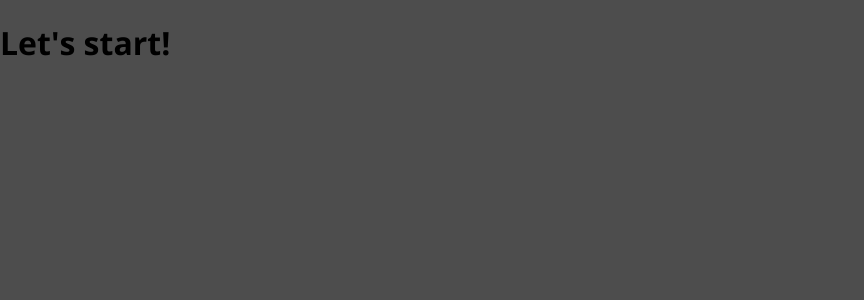
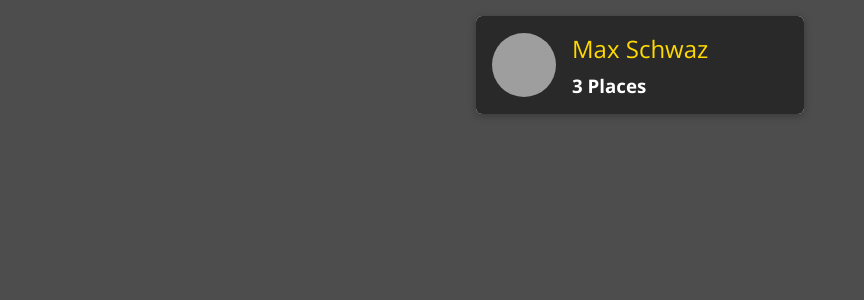
Before and after one commit to tquangdang/Udemy_MERN, a React (Create React App) app: page / in a window 1280 px wide. Shown: the top 300 px of the page, without its empty margins (0-864 px from the left). Built offline with nearby package versions, Linux system fonts and the light colour scheme; grey boxes are pictures that could not be loaded.

Commit message:
Add routes

```diff
--- a/package.json
+++ b/package.json
@@ -5,6 +5,7 @@
   "dependencies": {
     "react": "^16.11.0",
     "react-dom": "^16.11.0",
+    "react-router-dom": "5.3.4",
     "react-scripts": "^5.0.1"
   },
   "scripts": {
--- a/src/App.js
+++ b/src/App.js
@@ -1,7 +1,28 @@
-import React from 'react';
+import React from "react";
+import {
+  BrowserRouter as Router,
+  Route,
+  Redirect,
+  Switch,
+} from "react-router-dom/cjs/react-router-dom.min";
 
-function App() {
-  return <h1>Let's start!</h1>;
-}
+import Users from "./user/pages/Users";
+import NewPlace from "./places/pages/NewPlace";
+
+const App = () => {
+  return (
+    <Router>
+      <Switch>
+        <Route path="/" exact>
+          <Users />
+        </Route>
+        <Route path="/places/new" exact>
+          <NewPlace />
+        </Route>
+        <Redirect to="/" />
+      </Switch>
+    </Router>
+  );
+};
 
 export default App;
--- /dev/null
+++ b/src/places/pages/NewPlace.js
@@ -0,0 +1,7 @@
+import React from "react";
+
+const NewPlace = () => {
+    return <h2>NewPlace Works!</h2>
+}
+
+export default NewPlace
--- /dev/null
+++ b/src/shared/components/UIElements/Avatar.css
@@ -0,0 +1,15 @@
+.avatar {
+  width: 100%;
+  height: 100%;
+  display: flex;
+  justify-content: center;
+  align-items: center;
+}
+
+.avatar img {
+  display: block;
+  border-radius: 50%;
+  width: 100%;
+  height: 100%;
+  object-fit: cover;
+}
--- /dev/null
+++ b/src/shared/components/UIElements/Avatar.js
@@ -0,0 +1,17 @@
+import React from 'react';
+
+import './Avatar.css';
+
+const Avatar = props => {
+  return (
+    <div className={`avatar ${props.className}`} style={props.style}>
+      <img
+        src={props.image}
+        alt={props.alt}
+        style={{ width: props.width, height: props.width }}
+      />
+    </div>
+  );
+};
+
+export default Avatar;
--- /dev/null
+++ b/src/shared/components/UIElements/Card.css
@@ -0,0 +1,9 @@
+.card {
+  position: relative;
+  margin: 0;
+  box-shadow: 0 2px 8px rgba(0, 0, 0, 0.26);
+  border-radius: 6px;
+  padding: 1rem;
+  overflow: hidden;
+  background: white;
+}
--- /dev/null
+++ b/src/shared/components/UIElements/Card.js
@@ -0,0 +1,13 @@
+import React from 'react';
+
+import './Card.css';
+
+const Card = props => {
+  return (
+    <div className={`card ${props.className}`} style={props.style}>
+      {props.children}
+    </div>
+  );
+};
+
+export default Card;
--- /dev/null
+++ b/src/user/components/UserItem.css
@@ -0,0 +1,49 @@
+.user-item {
+    margin: 1rem;
+    width: calc(45% - 2rem);
+    min-width: 17.5rem;
+  }
+
+  .user-item a {
+    display: flex;
+    align-items: center;
+    width: 100%;
+    height: 100%;
+    text-decoration: none;
+    padding: 1rem;
+    color: white;
+    background: #292929;
+  }
+
+  .user-item a:hover,
+  .user-item a:active {
+    background: #ffd900;
+  }
+
+  .user-item__content {
+    padding: 0;
+  }
+
+  .user-item__image {
+    width: 4rem;
+    height: 4rem;
+    margin-right: 1rem;
+  }
+
+  .user-item__info h2 {
+    font-size: 1.5rem;
+    margin: 0 0 0.5rem 0;
+    font-weight: normal;
+    color: #ffd900;
+  }
+
+  .user-item:hover h2,
+  .user-item:active h2,
+  .user-item:hover h3,
+  .user-item:active h3 {
+    color: #292929;
+  }
+
+  .user-item__info h3 {
+    margin: 0;
+  }
--- /dev/null
+++ b/src/user/components/UserItem.js
@@ -0,0 +1,27 @@
+import React from "react";
+import { Link } from "react-router-dom";
+import Card from "../../shared/components/UIElements/Card";
+import "./UserItem.css";
+import Avatar from "../../shared/components/UIElements/Avatar";
+
+const UserItem = (props) => {
+  return (
+    <li className="user-item">
+      <Card className="user-item__content">
+        <Link to={`/${props.id}/places`}>
+          <div className="user-item__image">
+            <Avatar image={props.image} alt={props.name} />
+          </div>
+          <div className="user-item__info">
+            <h2>{props.name}</h2>
+            <h3>
+              {props.placeCount} {props.placeCount === 1 ? "Place" : "Places"}
+            </h3>
+          </div>
+        </Link>
+      </Card>
+    </li>
+  );
+};
+
+export default UserItem;
--- /dev/null
+++ b/src/user/components/UsersList.css
@@ -0,0 +1,10 @@
+.users-list {
+    list-style: none;
+    margin: 0 auto;
+    padding: 0;
+    width: 90%;
+    max-width: 50rem;
+    display: flex;
+    justify-content: center;
+    flex-wrap: wrap;
+  }
--- /dev/null
+++ b/src/user/components/UsersList.js
@@ -0,0 +1,29 @@
+import React from "react";
+
+import UserItem from "./UserItem";
+import "./UsersList.css";
+
+const UsersList = (props) => {
+  if (props.items.length === 0) {
+    return (
+      <div className="center">
+        <h2>No users found.</h2>
+      </div>
+    );
+  }
+  return (
+    <ul className="users-list">
+      {props.items.map((user) => (
+        <UserItem
+          key={user.id}
+          id={user.id}
+          image={user.image}
+          name={user.name}
+          placeCount={user.places}
+        />
+      ))}
+    </ul>
+  );
+};
+
+export default UsersList;
--- /dev/null
+++ b/src/user/pages/Users.js
@@ -0,0 +1,19 @@
+import React from "react";
+
+import UsersList from "../components/UsersList";
+
+const Users = () => {
+  const USERS = [
+    {
+      id: "u1",
+      name: "Max Schwaz",
+      image:
+        "https://encrypted-tbn3.gstatic.com/images?q=tbn:ANd9GcQgByBT5IiAT_a2x9pUVb4VMoOrlzHH7Jrzj-HB5jzHlR4lNLMS",
+      places: 3,
+    },
+  ];
+
+  return <UsersList items={USERS} />;
+};
+
+export default Users;
```
Also changed, not shown: 1 other file (tests, documents, lock files or other folders).
